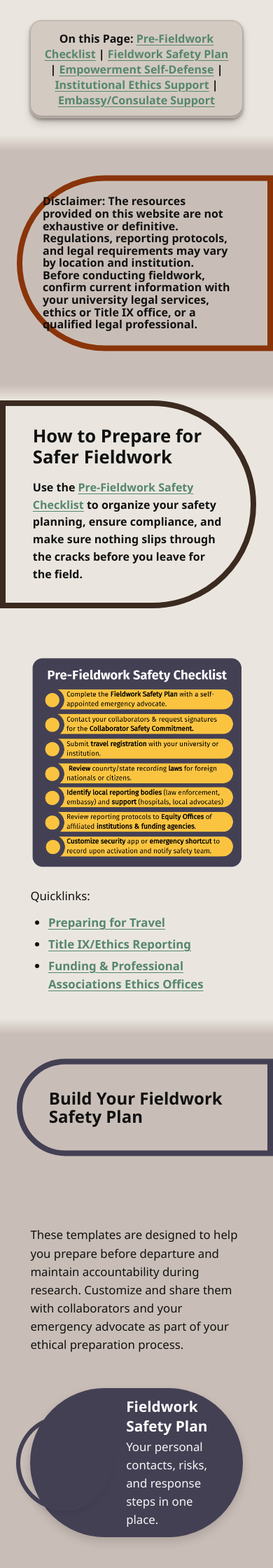
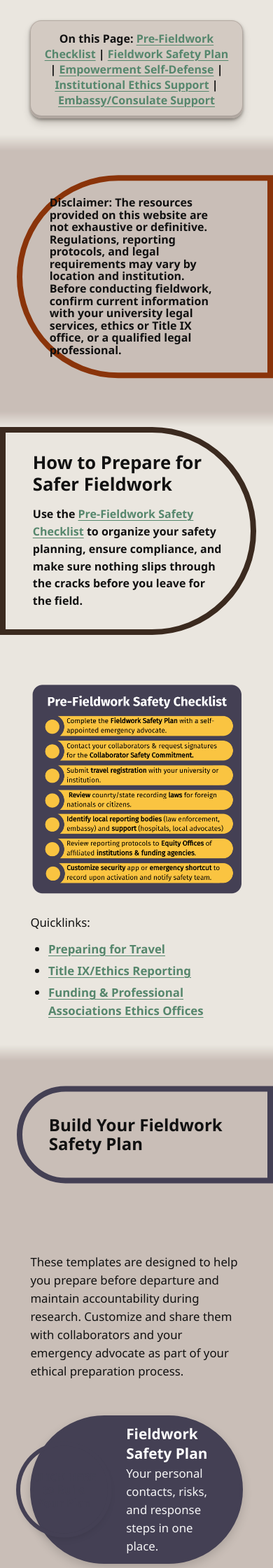
Before and after one commit to AnthroSafetyWarrior/GoldenTrowelProject, a Jekyll site: the page built from _pages/preparing.html, in a window 390 px wide. Shown: the part 1580-3820 px from the top of the page at 70% size. Built offline with Jekyll 4.4.1, drawn with Linux system fonts in a browser that asks for light colours.

Commit message:
updating pages

```diff
--- a/_layouts/default.html
+++ b/_layouts/default.html
@@ -1229,14 +1229,7 @@
 }
 
 .stripe .section.disclaimer-wrap p{font-weight: 700; font-size:1em }
-.stripe .section.disclaimer-wrap .pillhead{
-  --pillhead-pad-y: clamp(1.8em, 2.1vw, 2em);
-  --pillhead-pad-x: clamp(1.1em, 2.2vw, 1.5em);
-  position:relative; z-index:0; display:inline-block; font-weight:800; color: var(--pill-text, #fff);
-  padding: var(--pillhead-pad-y) var(--pillhead-pad-x);
-  margin: clamp(10px,1.5vw,14px) 0 clamp(16px,2.2vw,22px);
-  line-height:1.1; text-wrap: wrap;
-}
+
 
 .footer-nav {
   margin-bottom: 0.6rem;
@@ -1251,6 +1244,17 @@
   color: #fff;
 }
 
+/* Extra breathing room for the disclaimer pillhead on small screens */
+@media (max-width: 640px){
+  .stripe .disclaimer-wrap .pillhead{
+    /* more space between text and the curve */
+    --pillhead-pad-x: clamp(1.6em, 7vw, 2.4em);
+    --pillhead-pad-y: clamp(1.9em, 5vw, 2.2em);
+
+    /* optional: slightly narrower text column so it wraps sooner */
+    max-inline-size: 40ch;
+  }
+}
 
 </style>
 </head>
```
